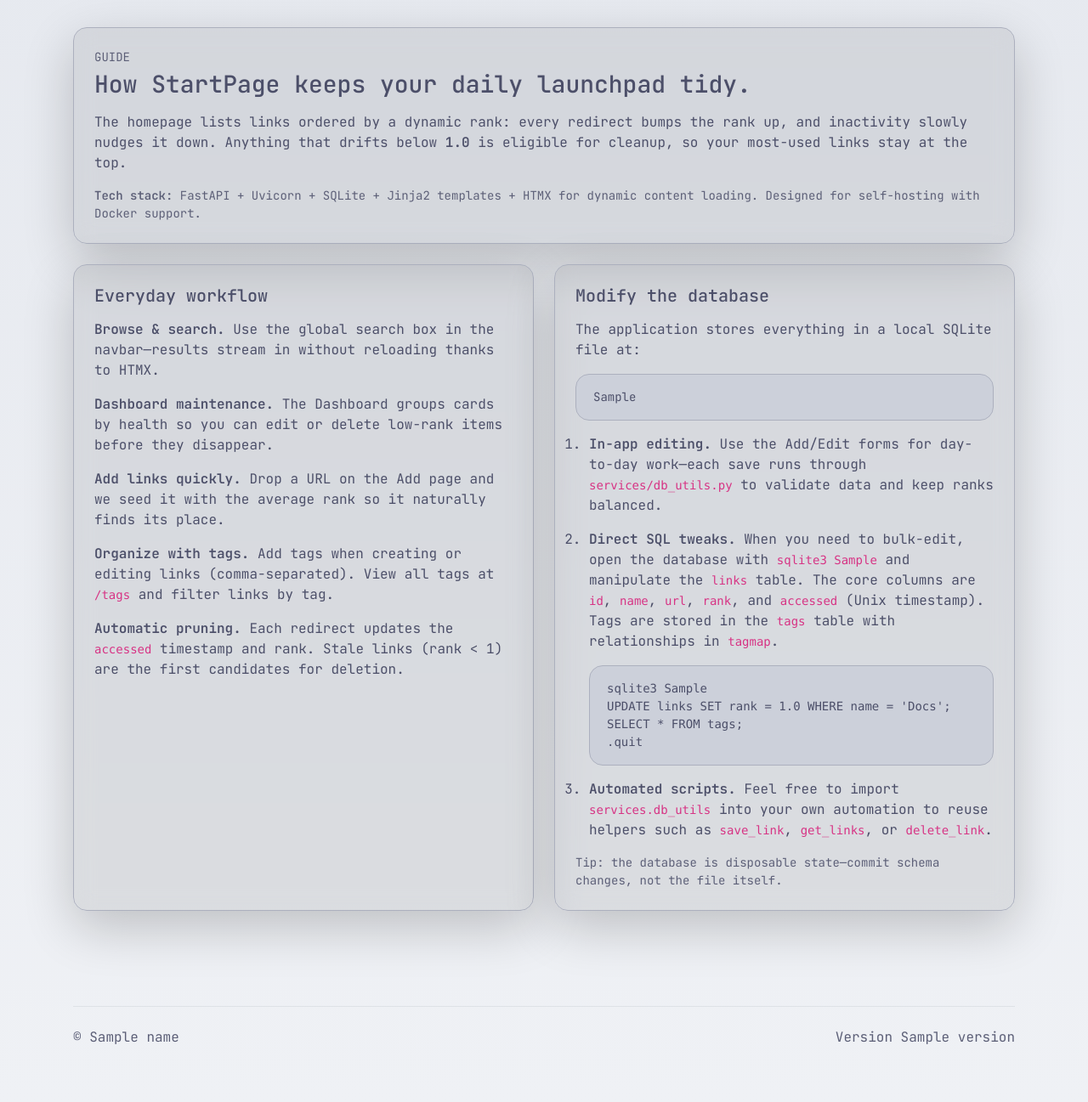
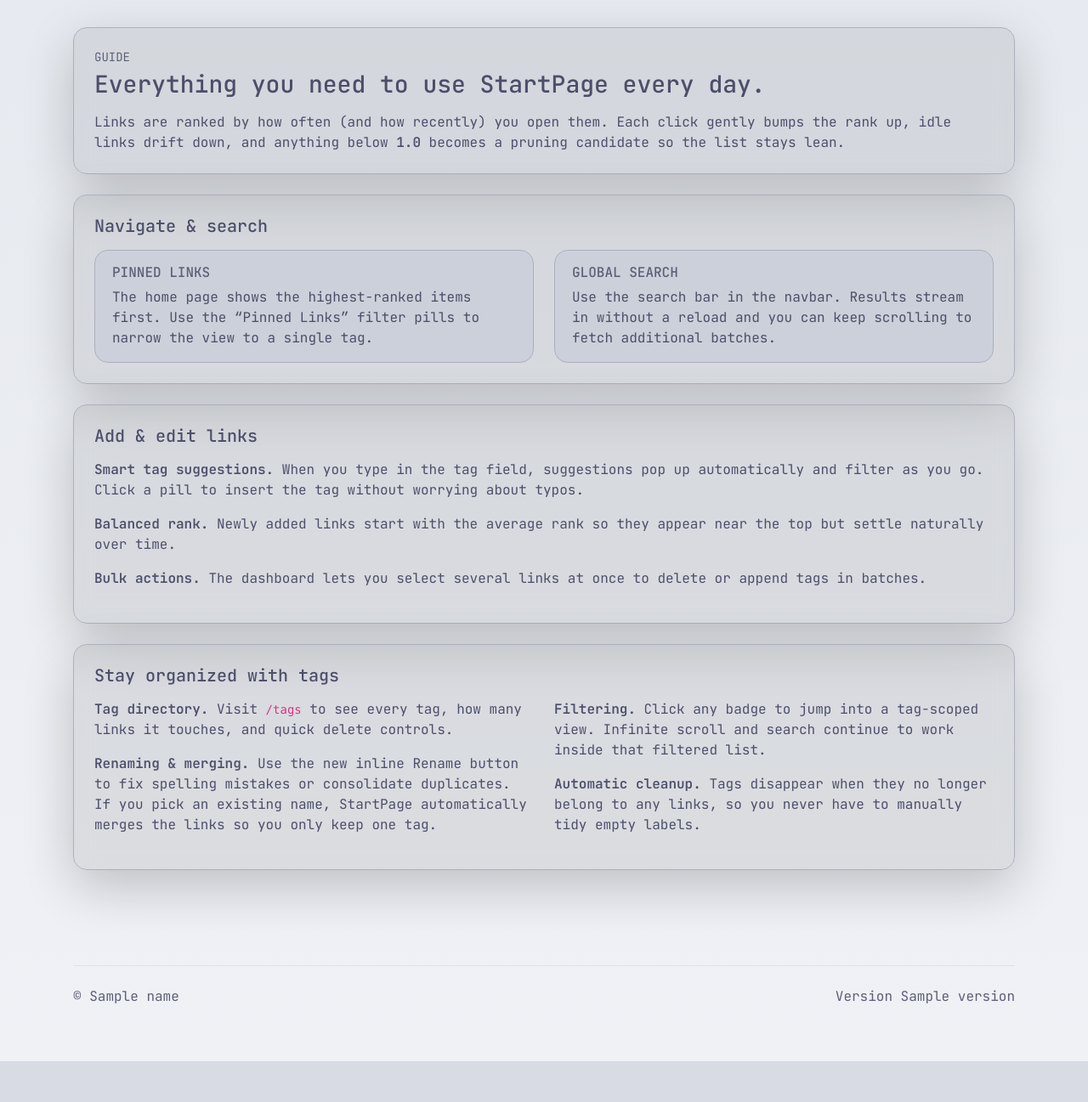
Before and after one commit to brandonleon/StartPage, a FastAPI app: template templates/help.html in a window 1280 px wide. Shown: the part 72-1369 px from the top of the page at 85% size. After the commit the page ends 1321 px from the top, so only its background shows below. Run offline with FastAPI, Linux system fonts and the light colour scheme; the template is opened without the code that fills it: most values are stand-ins (such as "Sample title", 1, 10 or a date in 2020); parts of the project's set-up code (start-up, migrations or seed data) failed here and were passed over.

Commit message:
feat(ui): add guided tag entry, tag rename & merge, and direct SQL maintenance docs; update help page content and structure

```diff
--- a/templates/help.html
+++ b/templates/help.html
@@ -8,72 +8,57 @@
 <div class="container app-shell">
     <section class="glass-panel mb-4">
         <p class="text-uppercase text-muted small mb-1">Guide</p>
-        <h1 class="h3 mb-3">How StartPage keeps your daily launchpad tidy.</h1>
-        <p class="mb-3">The homepage lists links ordered by a dynamic rank: every redirect bumps the rank up,
-            and inactivity slowly nudges it down. Anything that drifts below <strong>1.0</strong> is eligible for cleanup, so your most-used links stay at the top.</p>
-        <p class="text-muted small mb-0">
-            <strong>Tech stack:</strong> FastAPI + Uvicorn + SQLite + Jinja2 templates + HTMX for dynamic content loading.
-            Designed for self-hosting with Docker support.
-        </p>
+        <h1 class="h3 mb-3">Everything you need to use StartPage every day.</h1>
+        <p class="mb-0">Links are ranked by how often (and how recently) you open them. Each click gently bumps the rank up,
+            idle links drift down, and anything below <strong>1.0</strong> becomes a pruning candidate so the list stays lean.</p>
     </section>
 
+    <section class="glass-panel mb-4">
+        <h2 class="h5 mb-3">Navigate &amp; search</h2>
         <div class="row g-4">
-        <div class="col-lg-6">
-            <section class="glass-panel h-100">
-                <h2 class="h5 mb-3">Everyday workflow</h2>
+            <div class="col-md-6">
+                <div class="callout h-100">
+                    <h3 class="h6 text-uppercase text-muted mb-2">Pinned links</h3>
+                    <p class="mb-0">The home page shows the highest-ranked items first. Use the “Pinned Links” filter pills to narrow the view to a single tag.</p>
+                </div>
+            </div>
+            <div class="col-md-6">
+                <div class="callout h-100">
+                    <h3 class="h6 text-uppercase text-muted mb-2">Global search</h3>
+                    <p class="mb-0">Use the search bar in the navbar. Results stream in without a reload and you can keep scrolling to fetch additional batches.</p>
+                </div>
+            </div>
+        </div>
+    </section>
+
+    <section class="glass-panel mb-4">
+        <h2 class="h5 mb-3">Add &amp; edit links</h2>
         <ul class="list-unstyled d-grid gap-3">
             <li>
-                        <strong>Browse &amp; search.</strong>
-                        Use the global search box in the navbar—results stream in without reloading thanks to HTMX.
+                <strong>Smart tag suggestions.</strong> When you type in the tag field, suggestions pop up automatically and filter as you go. Click a pill to insert the tag without worrying about typos.
             </li>
             <li>
-                        <strong>Dashboard maintenance.</strong>
-                        The Dashboard groups cards by health so you can edit or delete low-rank items before they disappear.
+                <strong>Balanced rank.</strong> Newly added links start with the average rank so they appear near the top but settle naturally over time.
             </li>
             <li>
-                        <strong>Add links quickly.</strong>
-                        Drop a URL on the Add page and we seed it with the average rank so it naturally finds its place.
-                    </li>
-                    <li>
-                        <strong>Organize with tags.</strong>
-                        Add tags when creating or editing links (comma-separated). View all tags at <code>/tags</code> and filter links by tag.
-                    </li>
-                    <li>
-                        <strong>Automatic pruning.</strong>
-                        Each redirect updates the <code>accessed</code> timestamp and rank. Stale links (rank &lt; 1) are the first candidates for deletion.
+                <strong>Bulk actions.</strong> The dashboard lets you select several links at once to delete or append tags in batches.
             </li>
         </ul>
     </section>
+
+    <section class="glass-panel">
+        <h2 class="h5 mb-3">Stay organized with tags</h2>
+        <div class="row g-4">
+            <div class="col-lg-6">
+                <p><strong>Tag directory.</strong> Visit <code>/tags</code> to see every tag, how many links it touches, and quick delete controls.</p>
+                <p><strong>Renaming &amp; merging.</strong> Use the new inline Rename button to fix spelling mistakes or consolidate duplicates. If you pick an existing name, StartPage automatically merges the links so you only keep one tag.</p>
             </div>
             <div class="col-lg-6">
-            <section class="glass-panel h-100">
-                <h2 class="h5 mb-3">Modify the database</h2>
-                <p>The application stores everything in a local SQLite file at:</p>
-                <p class="callout small mb-3">{{ db_path }}</p>
-                <ol class="ps-3">
-                    <li class="mb-3">
-                        <strong>In-app editing.</strong> Use the Add/Edit forms for day-to-day work—each save runs through
-                        <code>services/db_utils.py</code> to validate data and keep ranks balanced.
-                    </li>
-                    <li class="mb-3">
-                        <strong>Direct SQL tweaks.</strong> When you need to bulk-edit, open the database with <code>sqlite3 {{ db_path }}</code>
-                        and manipulate the <code>links</code> table. The core columns are <code>id</code>, <code>name</code>, <code>url</code>,
-                        <code>rank</code>, and <code>accessed</code> (Unix timestamp). Tags are stored in the <code>tags</code> table with
-                        relationships in <code>tagmap</code>.
-                        <pre class="callout small mt-3 mb-0">sqlite3 {{ db_path }}
-UPDATE links SET rank = 1.0 WHERE name = 'Docs';
-SELECT * FROM tags;
-.quit</pre>
-                    </li>
-                    <li>
-                        <strong>Automated scripts.</strong> Feel free to import <code>services.db_utils</code> into your own automation to reuse helpers such as
-                        <code>save_link</code>, <code>get_links</code>, or <code>delete_link</code>.
-                    </li>
-                </ol>
-                <p class="text-muted small mb-0">Tip: the database is disposable state—commit schema changes, not the file itself.</p>
-            </section>
+                <p><strong>Filtering.</strong> Click any badge to jump into a tag-scoped view. Infinite scroll and search continue to work inside that filtered list.</p>
+                <p><strong>Automatic cleanup.</strong> Tags disappear when they no longer belong to any links, so you never have to manually tidy empty labels.</p>
             </div>
         </div>
+    </section>
 </div>
 
 {% include '_footer.html' %}
```
Also changed, not shown: docs/index.html (+49 -0 lines). Lines whose indentation alone changed are shown as unchanged.
